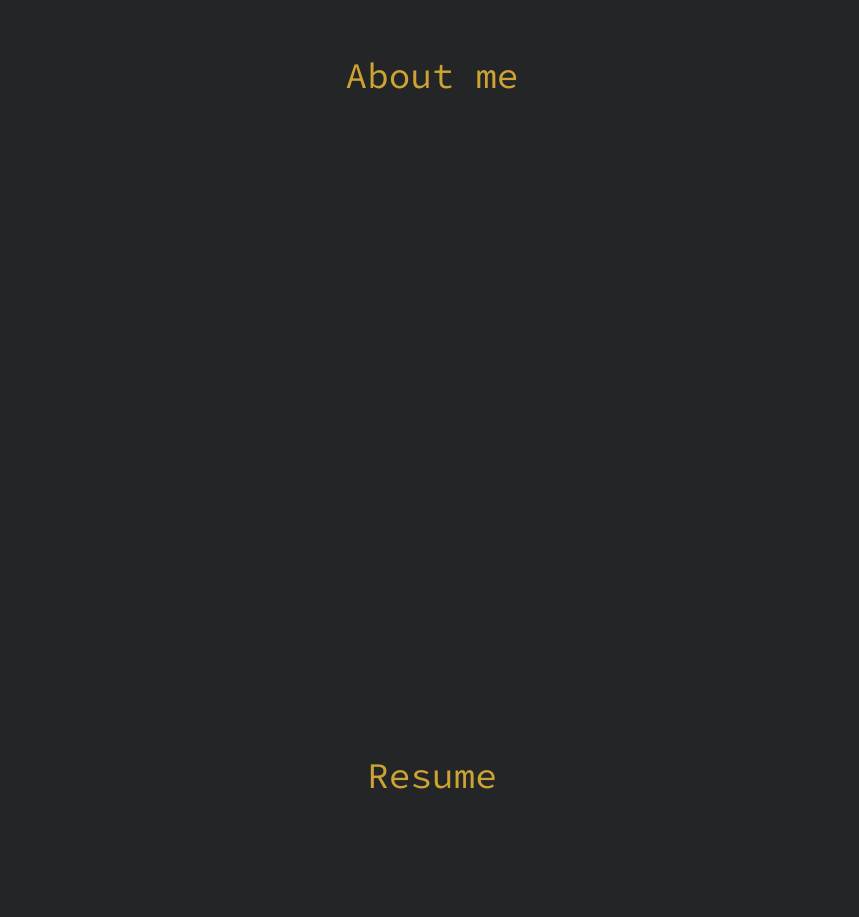
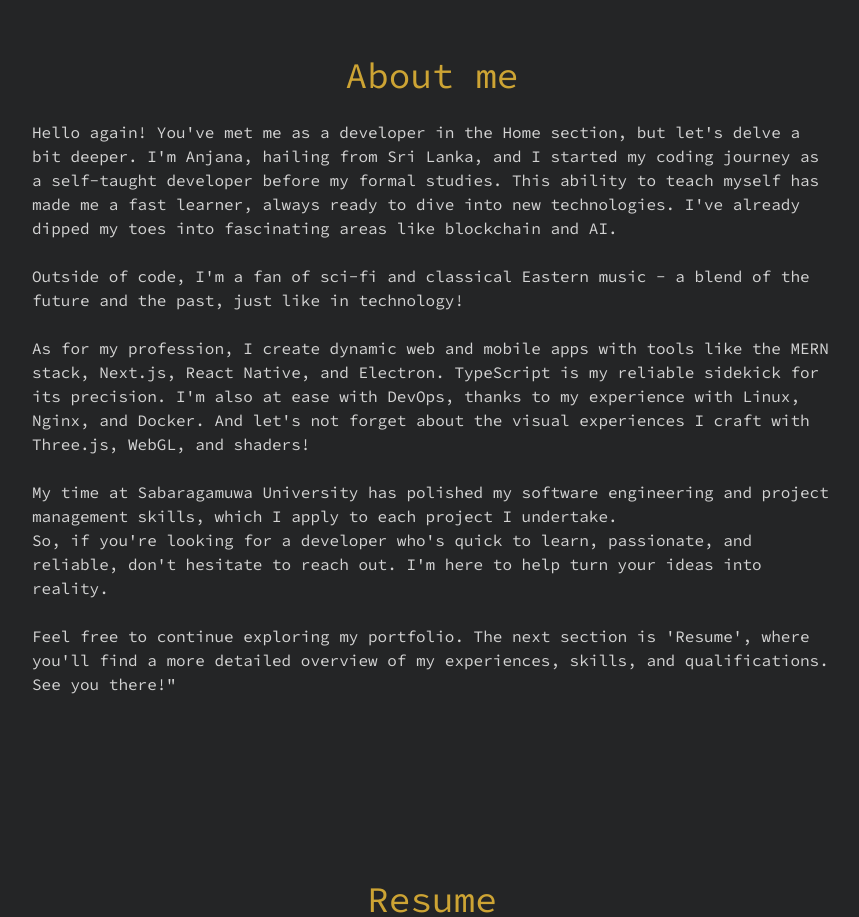
Before and after one commit to anjana784/blog, a Next.js app: page / in a window 1280 px wide. Shown: the part 1020-1937 px from the top of the page, without its empty margins (208-1067 px from the left). Built offline with nearby package versions, Linux system fonts and the light colour scheme.

Commit message:
added about content

```diff
--- a/app/Components/About/index.tsx
+++ b/app/Components/About/index.tsx
@@ -1,8 +1,60 @@
 import { FC } from "react";
 import Section from "../Section";
+import Image from "next/image";
 
 const About: FC = () => {
-  return <Section title="About me" id="about"></Section>;
+  return (
+    <Section title="About me" id="about">
+      <div className="w-full  flex justify-center items-center">
+        <div className="w-full h-full flex flex-row">
+          {/* <div className="w-1/2 h-full flex justify-center items-center">
+            <Image
+              src="/images/profile.svg"
+              width={300}
+              height={300}
+              alt="about me"
+            />
+          </div> */}
+          <div className="w-full h-full flex justify-center items-center">
+            <p className="text-primaryWhite">
+              Hello again! You've met me as a developer in the Home section, but
+              let's delve a bit deeper. I'm Anjana, hailing from Sri Lanka, and
+              I started my coding journey as a self-taught developer before my
+              formal studies. This ability to teach myself has made me a fast
+              learner, always ready to dive into new technologies. I've already
+              dipped my toes into fascinating areas like blockchain and AI.
+              <br />
+              <br />
+              Outside of code, I'm a fan of sci-fi and classical Eastern music -
+              a blend of the future and the past, just like in technology!
+              <br />
+              <br />
+              As for my profession, I create dynamic web and mobile apps with
+              tools like the MERN stack, Next.js, React Native, and Electron.
+              TypeScript is my reliable sidekick for its precision. I'm also at
+              ease with DevOps, thanks to my experience with Linux, Nginx, and
+              Docker. And let's not forget about the visual experiences I craft
+              with Three.js, WebGL, and shaders!
+              <br />
+              <br />
+              My time at Sabaragamuwa University has polished my software
+              engineering and project management skills, which I apply to each
+              project I undertake.
+              <br />
+              So, if you're looking for a developer who's quick to learn,
+              passionate, and reliable, don't hesitate to reach out. I'm here to
+              help turn your ideas into reality.
+              <br />
+              <br />
+              Feel free to continue exploring my portfolio. The next section is
+              'Resume', where you'll find a more detailed overview of my
+              experiences, skills, and qualifications. See you there!"
+            </p>
+          </div>
+        </div>
+      </div>
+    </Section>
+  );
 };
 
 export default About;
```
